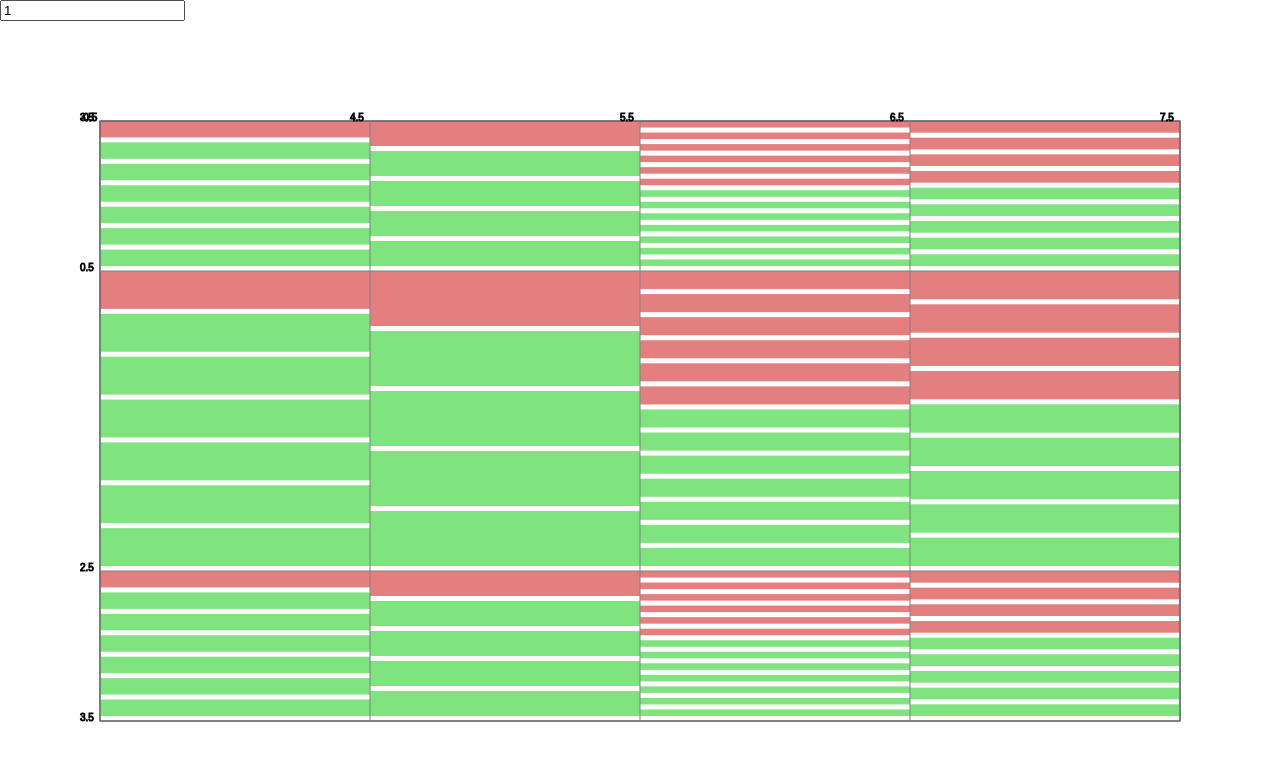
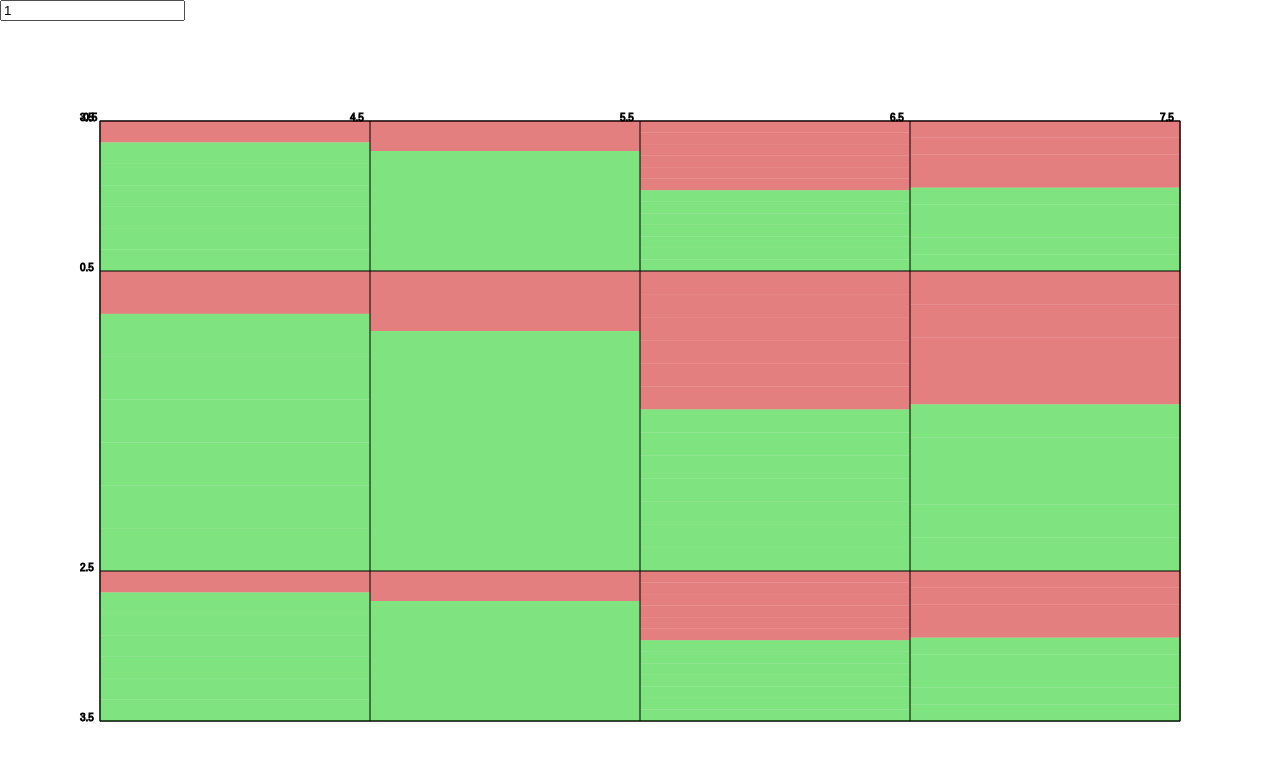
Before and after one commit to ricksteam/paralellDecisionTree, a plain HTML site: page index.html in a window 1280 px wide. Drawn offline with Linux system fonts and the light colour scheme.

Commit message:
Improve visibility with better gap handling.

```diff
--- a/index.html
+++ b/index.html
@@ -250,7 +250,7 @@
 
                         let min = cell.min;
                         let max = cell.max;
-                        let gap = 5;
+                        let gap = 0;
                         let lerp, lerp2;
 
                         if (side == 0) {
@@ -281,10 +281,10 @@
                         ctx.fillStyle = output ? `rgba(0, 200, 0, ${opacity})` : `rgba(200, 0, 0, ${opacity})`;
 
                         if (side == 0) {
-                            ctx.fillRect(lerp2(j), lerp(min), (xMax - xMin) / cell.rows.length - gap, lerp(max) - lerp(min));
+                            ctx.fillRect(lerp2(j)+gap/2, lerp(min)+gap/2, (xMax - xMin) / cell.rows.length - gap, lerp(max) - lerp(min)-gap);
                         }
                         else if (side == 1) {
-                            ctx.fillRect(lerp(min), lerp2(j), lerp(max) - lerp(min), (yMax - yMin) / cell.rows.length - gap);
+                            ctx.fillRect(lerp(min)+gap/2, lerp2(j)+gap/2, lerp(max) - lerp(min)-gap, (yMax - yMin) / cell.rows.length - gap);
 
                         }
                     }
@@ -426,7 +426,7 @@
 
                     ctx.strokeText(marginNumber, getX(marginNumber) - 20, getY(marginNumber));
 
-                    ctx.strokeStyle = "gray";
+                    ctx.strokeStyle = "black";
                     ctx.beginPath();
                     ctx.moveTo(getXClose(marginNumber), getYClose(marginNumber));
                     ctx.lineTo(getXFar(marginNumber), getYFar(marginNumber));
```
